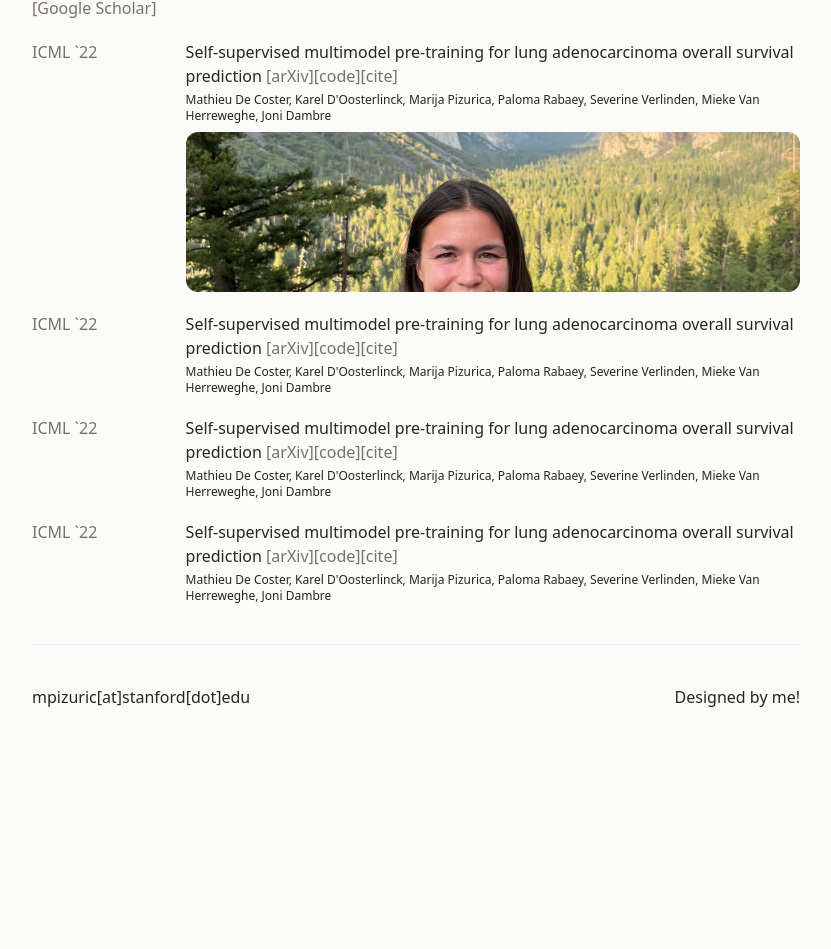
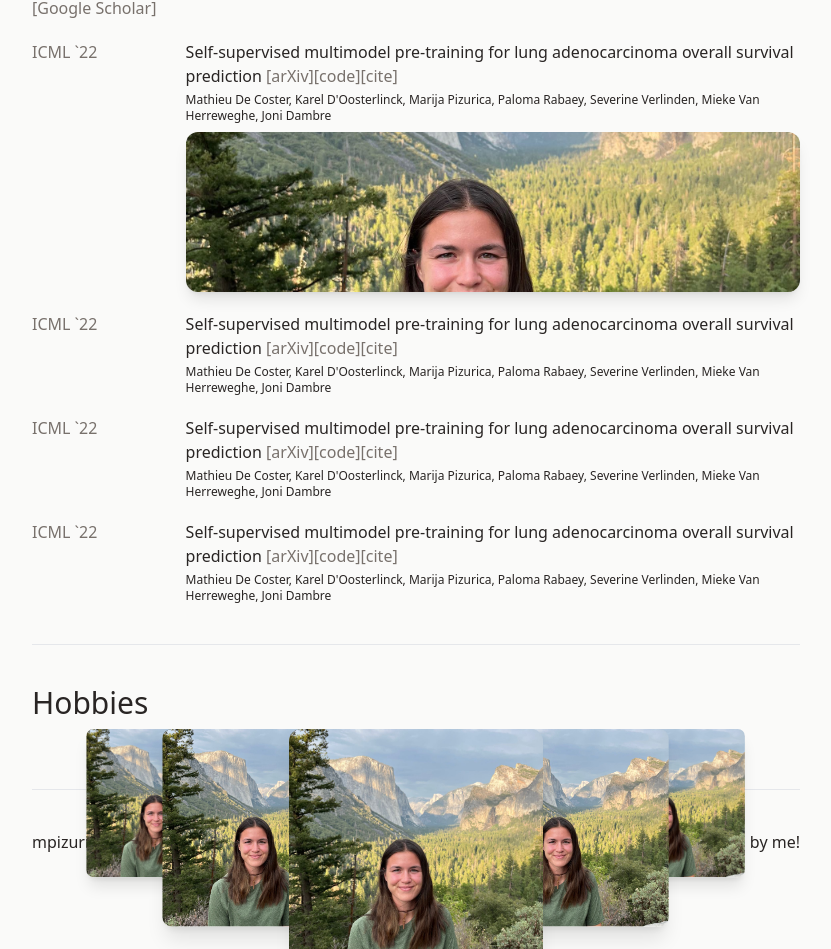
Before and after one commit to mpizurica/mpizurica.github.io, a Vue app: page / in a window 1280 px wide. Shown: the part 995-1944 px from the top of the page, without its empty margins (224-1055 px from the left). Before the commit the page ends 1744 px from the top, so only its background shows below. Built offline with nearby package versions, Linux system fonts and the light colour scheme.

Commit message:
start work on hobbies carousel

```diff
--- a/src/App.vue
+++ b/src/App.vue
@@ -9,6 +9,7 @@ import NewsList from './components/NewsList.vue';
 import MainInfo from './components/MainInfo.vue';
 import PublicationList from './components/PublicationList.vue';
 import LayoutFooter from './components/LayoutFooter.vue';
+import HobbyCarousel from './components/HobbyCarousel.vue';
 </script>
 
 <template>
@@ -61,6 +62,13 @@ import LayoutFooter from './components/LayoutFooter.vue';
       <!-- publications -->
       <PublicationList />
     </div>
+    <!-- hobby section -->
+    <hr class="my-10">
+    <div id="hobbies">
+      <SectionHeader text="Hobbies" />
+      <!-- hobbies -->
+      <HobbyCarousel />
+    </div>
     <!-- footer  -->
     <hr class="my-10">
     <LayoutFooter />
@@ -89,7 +97,6 @@ export default {
         // user is scrolled
         if (this.view.atTopOfPage) {
           this.view.atTopOfPage = false;
-          // stickyHeader.style = 'position:sticky; left:0px; top:0px'
         }
       } else {
         // user is at top of page
@@ -102,11 +109,7 @@ export default {
 
 <style>
 .scrolled {
-  /* @apply border-b-2; */
-  @apply shadow-2xl;
-  /* @apply w-screen; */
-  /* @apply px-5; */
-  /* @apply -ml-5; */
+  @apply shadow-lg;
 }
 
 html {
--- /dev/null
+++ b/src/components/HobbyCarousel.vue
@@ -0,0 +1,105 @@
+<template>
+    <div class="container">
+        <input type="radio" name="slider" id="item-1">
+        <input type="radio" name="slider" id="item-2" checked>
+        <input type="radio" name="slider" id="item-3">
+        <input type="radio" name="slider" id="item-4">
+        <input type="radio" name="slider" id="item-5">
+        <div class="cards">
+            <label class="card" for="item-1" id="card-1">
+                <img src="../assets/marija_cropped.jpeg" alt="">
+            </label>
+            <label class="card" for="item-2" id="card-2">
+                <img src="../assets/marija_cropped.jpeg" alt="">
+            </label>
+            <label class="card" for="item-3" id="card-3">
+                <img src="../assets/marija_cropped.jpeg" alt="">
+            </label>
+            <label class="card" for="item-4" id="card-4">
+                <img src="../assets/marija_cropped.jpeg" alt="">
+            </label>
+            <label class="card" for="item-5" id="card-5">
+                <img src="../assets/marija_cropped.jpeg" alt="">
+            </label>
+        </div>
+    </div>
+</template>
+
+<style scoped>
+img {
+    @apply rounded-xl;
+    @apply object-cover;
+    @apply shadow-xl
+}
+
+input[type=radio] {
+  display: none;
+}
+
+.card {
+  position: absolute;
+  width: 33%;
+  height: 100%;
+  left: 0;
+  right: 0;
+  margin: auto;
+  transition: transform .4s ease;
+  cursor: pointer;
+}
+
+.container {
+  width: 100%;
+  max-width: 800px;
+  max-height: 600px;
+  height: 100%;
+  transform-style: preserve-3d;
+  display: flex;
+  justify-content: center;
+  flex-direction: column;
+  align-items: center;
+}
+
+.cards {
+  position: relative;
+  width: 100%;
+  height: 100%;
+  margin-bottom: 20px;
+}
+
+/* cards one before */
+#item-1:checked ~ .cards #card-5, #item-2:checked ~ .cards #card-1, #item-3:checked ~ .cards #card-2, #item-4:checked ~ .cards #card-3, #item-5:checked ~ .cards #card-4 {
+  transform-origin: center center;
+  transform: translate(-60%, -60%) scale(.8);
+  /* opacity: .4; */
+  z-index: 0;
+}
+
+/* cards two before */
+#item-1:checked ~ .cards #card-4, #item-2:checked ~ .cards #card-5, #item-3:checked ~ .cards #card-1, #item-4:checked ~ .cards #card-2, #item-5:checked ~ .cards #card-3 {
+  transform: translatex(-100%) scale(.6);
+  /* opacity: .4; */
+  z-index: -1;
+}
+
+/* card one after */
+#item-1:checked ~ .cards #card-2, #item-2:checked ~ .cards #card-3, #item-3:checked ~ .cards #card-4, #item-4:checked ~ .cards #card-5, #item-5:checked ~ .cards #card-1 {
+  transform: translatex(60%) scale(.8);
+  /* opacity: .4; */
+  z-index: 0;
+}
+
+/* card two after */
+#item-1:checked ~ .cards #card-3, #item-2:checked ~ .cards #card-4, #item-3:checked ~ .cards #card-5, #item-4:checked ~ .cards #card-1, #item-5:checked ~ .cards #card-2 {
+  transform: translatex(100%) scale(.6);
+  /* opacity: .4; */
+  z-index: -1;
+}
+
+/* card selected */
+#item-1:checked ~ .cards #card-1, #item-2:checked ~ .cards #card-2, #item-3:checked ~ .cards #card-3, #item-4:checked ~ .cards #card-4, #item-5:checked ~ .cards #card-5 {
+  transform: translatex(0) scale(1);
+  /* opacity: 1; */
+  z-index: 1;
+
+}
+</style>
--- a/src/components/MainPicture.vue
+++ b/src/components/MainPicture.vue
@@ -1,7 +1,7 @@
 <template>
     <div class="group relative">
         <!-- image -->
-        <img class="md:h-full h-80 w-full object-cover rounded-xl" src="../assets/marija_cropped.jpeg"
+        <img class="md:h-full h-80 w-full object-cover rounded-xl shadow-xl" src="../assets/marija_cropped.jpeg"
             alt="Picture of Marija Pizurica in front of tunnel view at Yosemite National Park, California. Green trees, blue slightly cloudy sky.">
         <!-- overlay  -->
         <div class="rounded-xl absolute top-0 left-0 w-full h-full opacity-0 group-hover:opacity-100 bg-gradient-to-b from-emerald-900 duration-500 group-hover:p-5">
--- a/src/components/PublicationList.vue
+++ b/src/components/PublicationList.vue
@@ -11,7 +11,7 @@
                 <p class="pt-1 text-xs">Mathieu De Coster, Karel D'Oosterlinck, Marija Pizurica, Paloma Rabaey, Severine
                     Verlinden, Mieke Van Herreweghe, Joni Dambre</p>
                 <div class="h-40 mt-2">
-                    <img class="h-full w-full object-cover rounded-xl" src="../assets/marija_cropped.jpeg" alt="">
+                    <img class="h-full w-full shadow-lg object-cover rounded-xl" src="../assets/marija_cropped.jpeg" alt="">
                 </div>
             </div>
         </div>
```
